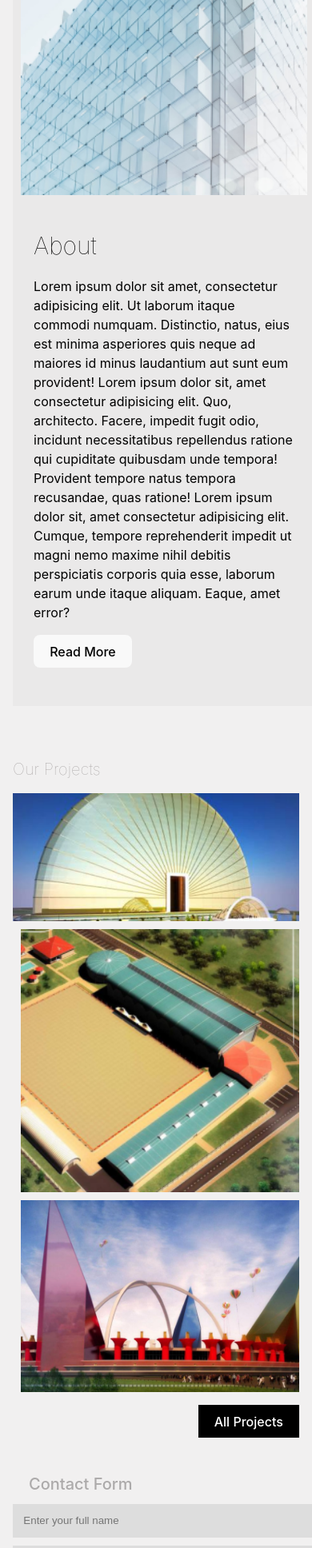
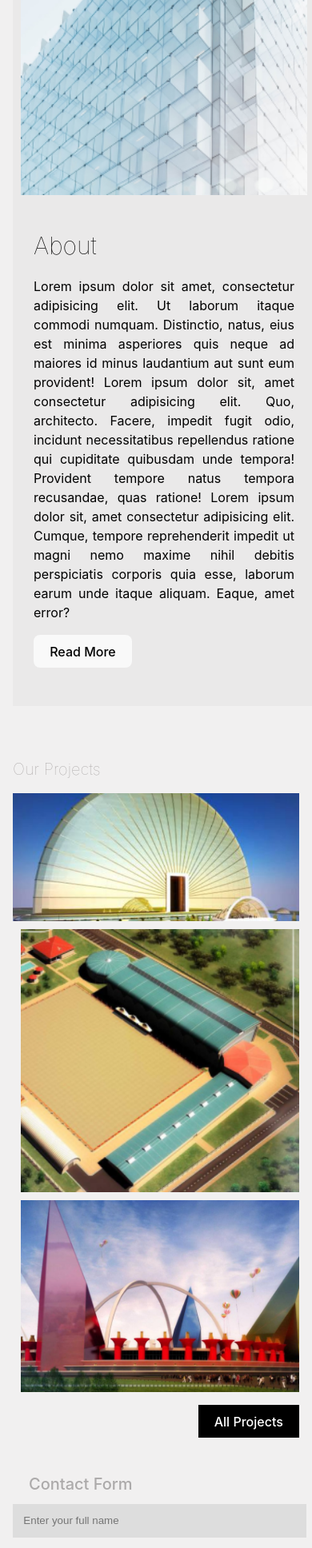
Before and after one commit to moromoke01/Kodecamp-task3-landingPage, a React (Vite) app: page / in a window 390 px wide. Shown: the part 1490-3426 px from the top of the page at 80% size. Built offline with nearby package versions, Linux system fonts and the light colour scheme.

Commit message:
initial commit

```diff
--- a/src/App.css
+++ b/src/App.css
@@ -134,7 +134,7 @@
 
 .about-text {
   margin: 1em;
-  text-align: left;
+  text-align: justify;
   align-items: left;
   justify-content: left;
   color: #000;
@@ -344,7 +344,9 @@ textarea {
 
   .contact-form input,
   .contact-form textarea {
-    width: 100%;
+    width: 95%;
+    margin: auto;
+    margin-bottom: 15px;
   }
 
   .contact-form button {
--- a/src/Components/Contact.jsx
+++ b/src/Components/Contact.jsx
@@ -12,7 +12,7 @@ const Contact = () => {
                 <input type="text" name="email" id='email' placeholder='Enter your email' />
                 <input type="text" name="phone" id='phone' placeholder='Phone Number' />
                 <input type="text"  placeholder='Interested in'/>
-                <textarea name="message" id="message" placeholder='Type your message'>
+                <textarea name="message" id="message" rows={6} placeholder='Type your message'>
 
                 </textarea><br/>
 
--- a/src/Components/styling/footer.css
+++ b/src/Components/styling/footer.css
@@ -10,6 +10,8 @@
 }
 
 .footer-box{
+    margin: auto;
+
     display: grid;
     grid-template-columns: repeat(4, 1fr);
 }
```
